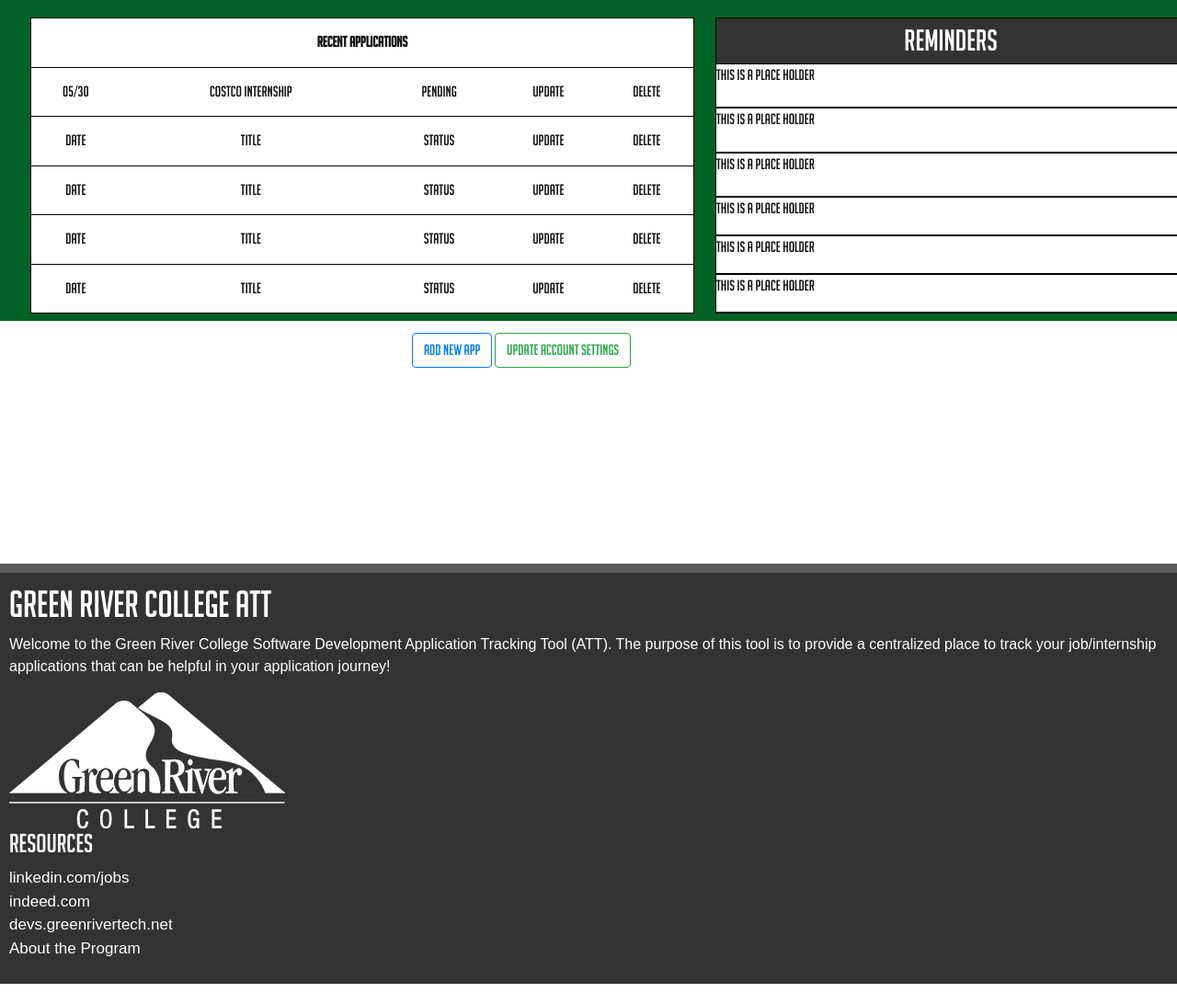
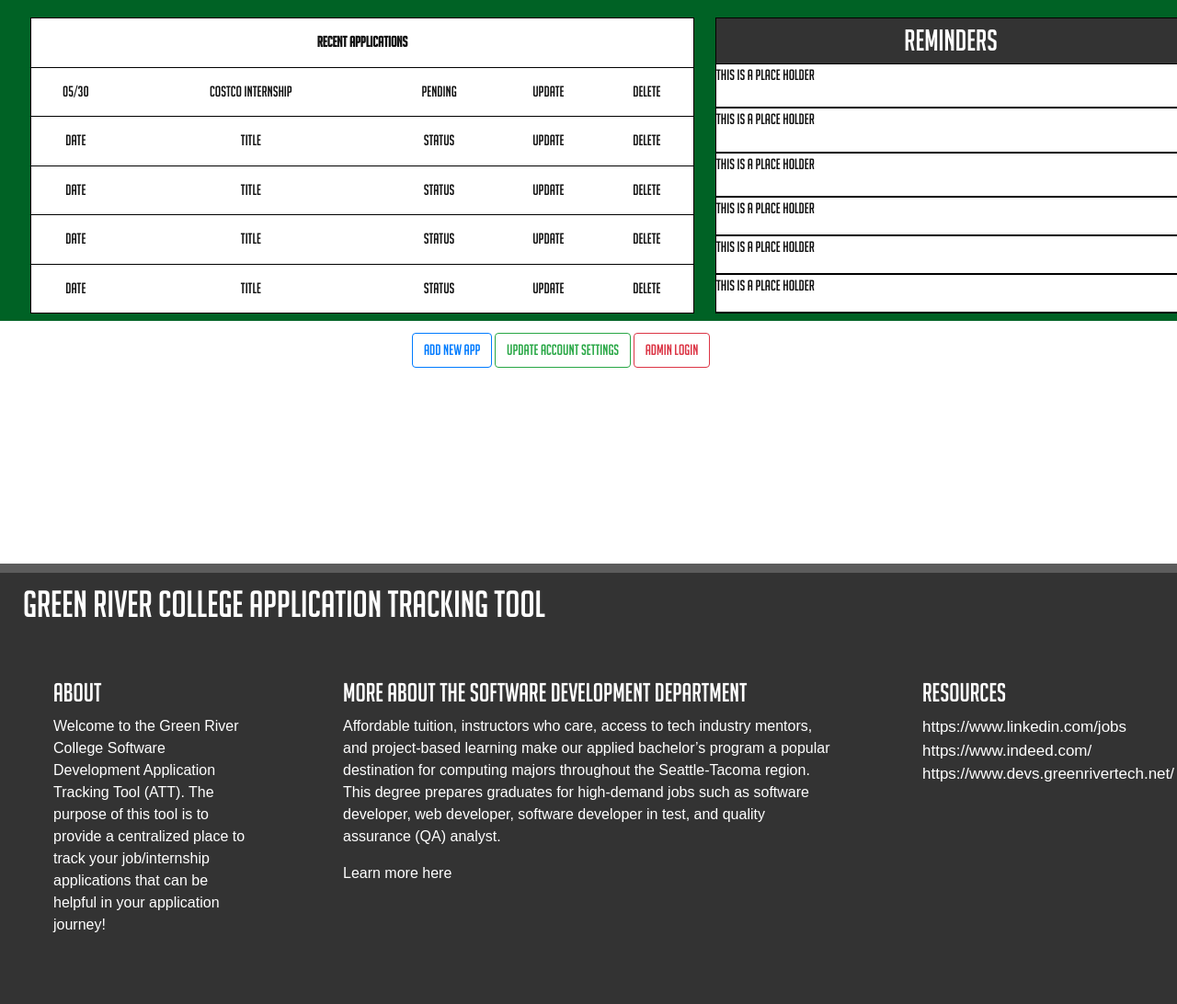
Before and after one commit to TeamBeetle/Sprint5, a PHP site: page / in a window 1280 px wide. Shown: the part 133-1225 px from the top of the page at 92% size. Before the commit the page ends 1203 px from the top, so only its background shows below. Run offline with PHP 8.4, Linux system fonts and the light colour scheme.

Commit message:
Adjusted footer styles and bootstrap classes, adjusted script to allow admin button to go to admin dashboard page

```diff
--- a/index.html
+++ b/index.html
@@ -265,28 +265,44 @@
         <button type="button" class="btn btn-outline-primary">ADD NEW APP</button>
 
         <button type="button" class="btn btn-outline-success">UPDATE ACCOUNT SETTINGS</button>
+        <button type="button" class="btn btn-outline-danger admin-login">ADMIN LOGIN</button>
       </div>
 
     <div>
     </div>
   </div>
 
-  <footer class="footer">
-    <div class="welcome-text">
-      <h1>Green River College ATT</h1>
-      <p>Welcome to the Green River College Software Development Application Tracking Tool (ATT). The purpose of this tool is to provide a centralized place to track your job/internship applications that can be helpful in your application journey!</p>
+        <div class="spacing">
+
         </div>
 
-    <img src='images/GRC Logo.png'>
+        <footer>
+          <div class="container-fluid">
+            <h1>Green River College Application Tracking Tool</h1>
+            <div class="row welcome-text">
+              <div class="col-xl-3 welcome-text-box p-5">
+                <h3>About</h3>
+                <p>Welcome to the Green River College Software Development Application Tracking Tool (ATT).
+                  The purpose of this tool is to provide a centralized place to track your job/internship applications that can be helpful in your application journey!
+                </p>
+              </div>
+              <div class="col-xl-6 welcome-text-box p-5">
+                <h3>More about the Software Development Department</h3>
+                <p>Affordable tuition, instructors who care, access to tech industry mentors, and project-based learning make our
+                  applied bachelor’s program a popular destination for computing majors throughout the Seattle-Tacoma region.
+                  This degree prepares graduates for high-demand jobs such as software developer, web developer, software developer in test, and quality assurance (QA) analyst.</p>
+                <a href="https://www.greenriver.edu/students/academics/degrees-programs/bachelor-of-applied-science/bachelors-in-software-development/">Learn more here</a>
+              </div>
 
-    <div class="footer-resources">
+              <div class="col-xl-3 footer-resources p-5">
                 <h3>Resources</h3>
                 <ul>
-        <li><a href="https://www.linkedin.com/jobs">linkedin.com/jobs</a></li>
-        <li><a href="https://www.indeed.com/">indeed.com</a></li>
-        <li><a href="https://www.devs.greenrivertech.net/">devs.greenrivertech.net</a></li>
-        <li><a href="https://www.greenriver.edu/students/academics/degrees-programs/bachelor-of-applied-science/bachelors-in-software-development/">About the Program</a></li>
+                  <li><a href="https://www.linkedin.com/jobs">https://www.linkedin.com/jobs</a></li>
+                  <li><a href="https://www.indeed.com/">https://www.indeed.com/</a></li>
+                  <li><a href="https://www.devs.greenrivertech.net/">https://www.devs.greenrivertech.net/</a></li>
                 </ul>
+              </div>
+            </div>
           </div>
         </footer>
 
--- a/style.css
+++ b/style.css
@@ -22,7 +22,6 @@ html
 
 #background{
   background: #2C882B;
-  position: -webkit-sticky; /* Safari */
   position: sticky;
   top: 0;
 }
```
Lines whose indentation alone changed are shown as unchanged.
